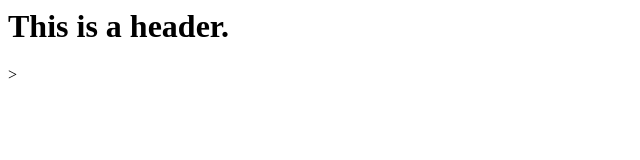
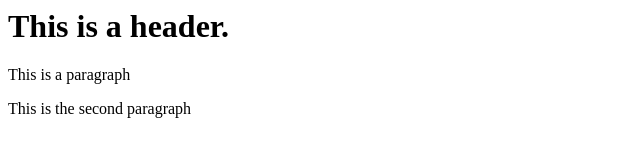
Before and after one commit to scchapma/GitTest, a plain HTML site: page index.html in a window 1280 px wide. Shown: the whole page, without its empty margins (0-640 px from the left). Drawn offline with Linux system fonts and the light colour scheme.

Commit message:
third commit

```diff
--- a/index.html
+++ b/index.html
@@ -5,5 +5,7 @@
 	</head>
 	<body>
 		<h1>This is a header.</h1>
+        <p>This is a paragraph</p>
+        <p>This is the second paragraph</p>
 	</body>
-</html>>
+</html>
```
